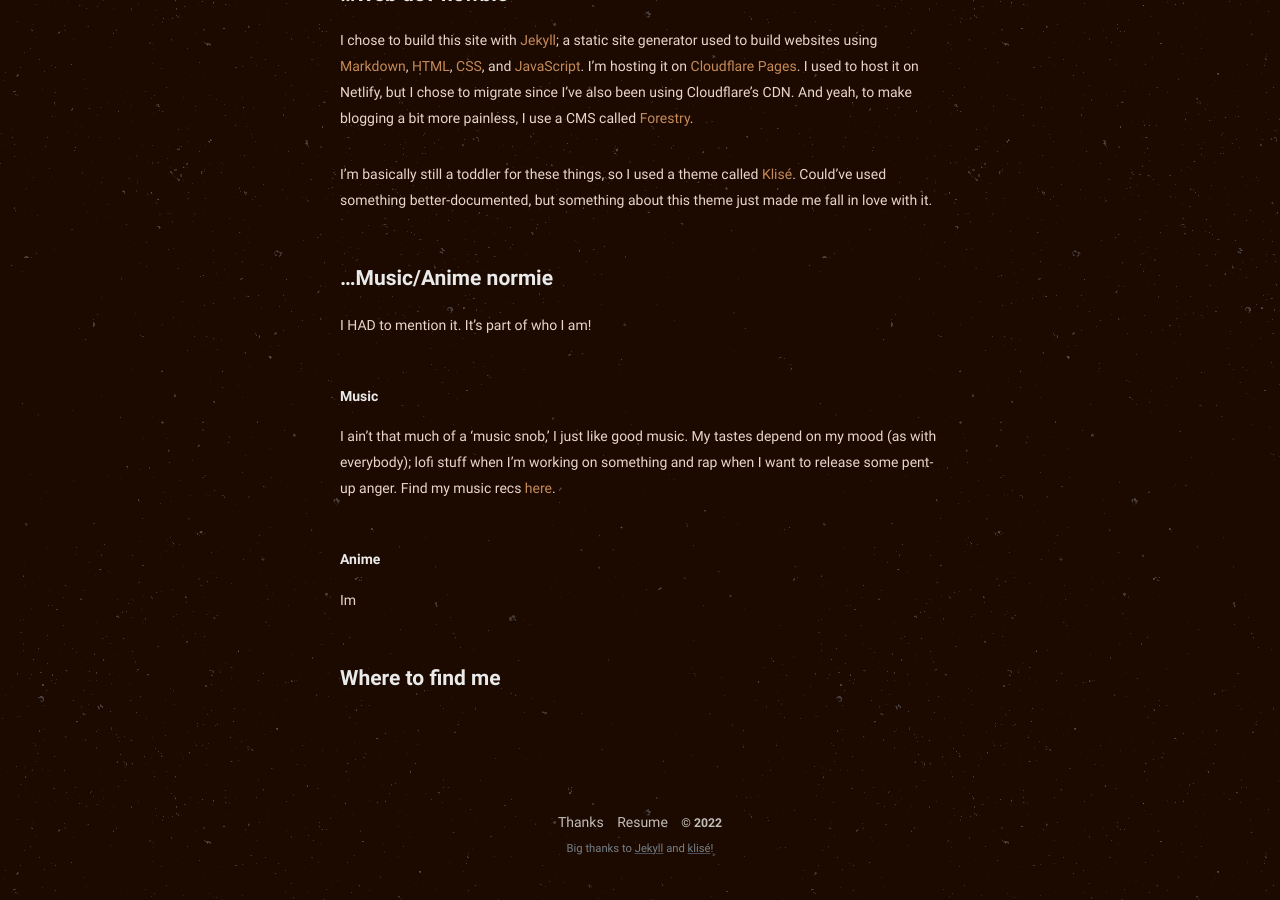
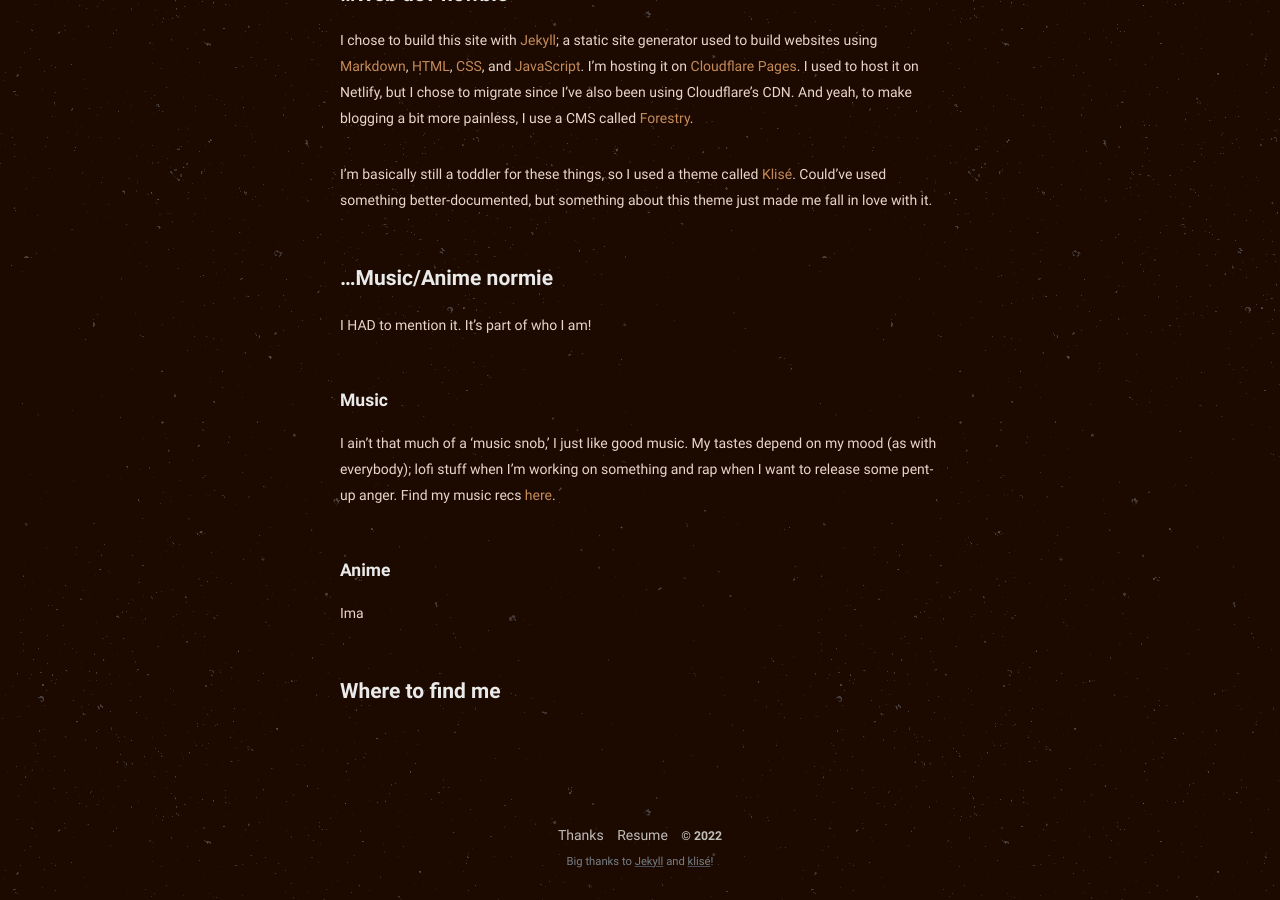
Before and after one commit to philippines69/carlcastroarchives, a Jekyll site: the page built from about.md, in a window 1280 px wide and 900 px high, scrolled down 1245 px. Built offline with Jekyll 4.4.1, drawn with Linux system fonts in a browser that asks for light colours.

Commit message:
Update from Forestry.io philippines69 updated about.md

```diff
--- a/about.md
+++ b/about.md
@@ -38,12 +38,12 @@
 
 I HAD to mention it. It's part of who I am!
 
-##### Music
+#### Music
 
 I ain't that much of a 'music snob,' I just like good music. My tastes depend on my mood (as with everybody); lofi stuff when I'm working on something and rap when I want to release some pent-up anger. Find my music recs [here](https://www.carlcastroarchives.ml/archive/#Music).
 
-##### Anime
+#### Anime
 
-Im
+Ima
 
 # Where to find me
```
